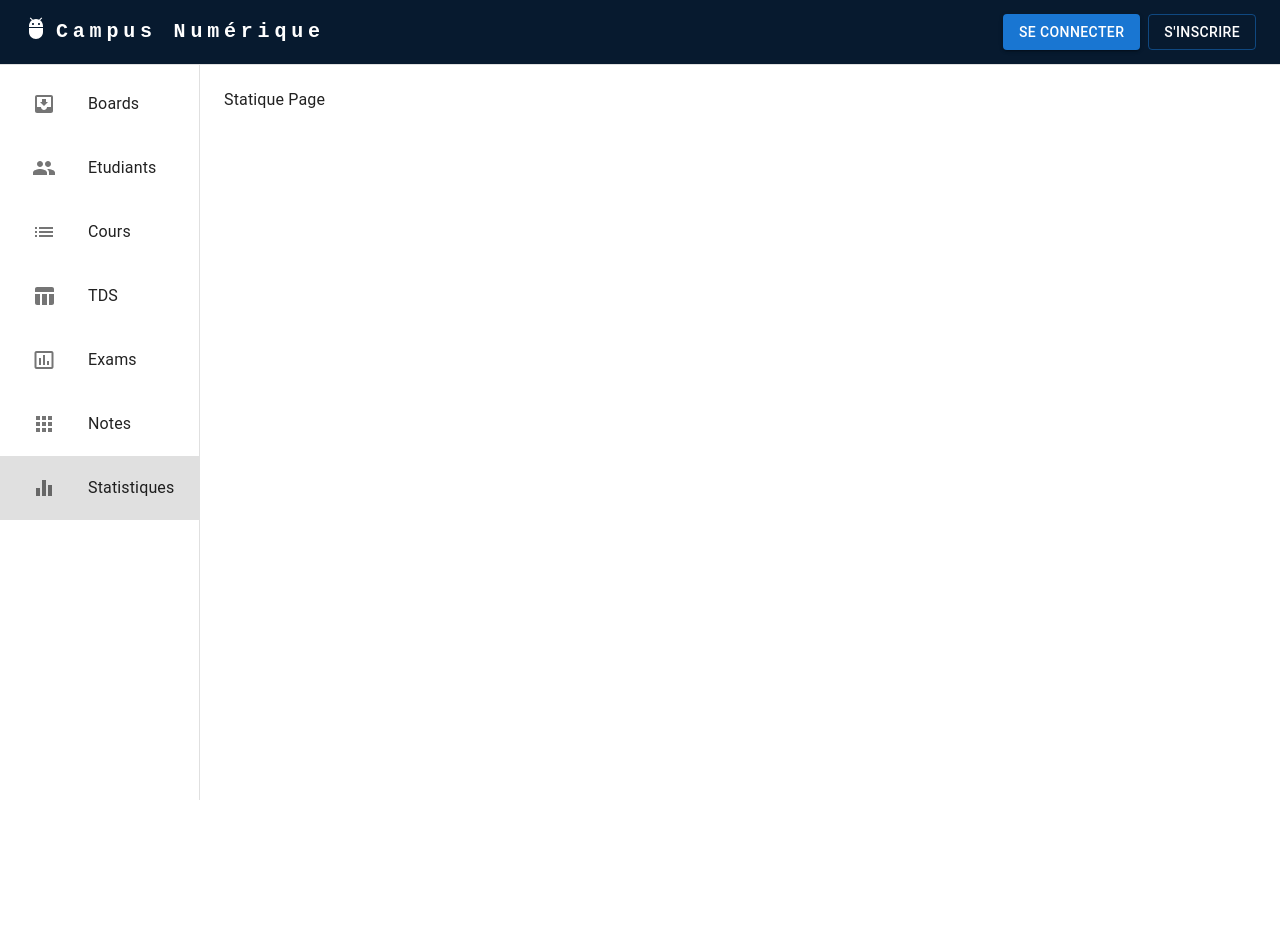
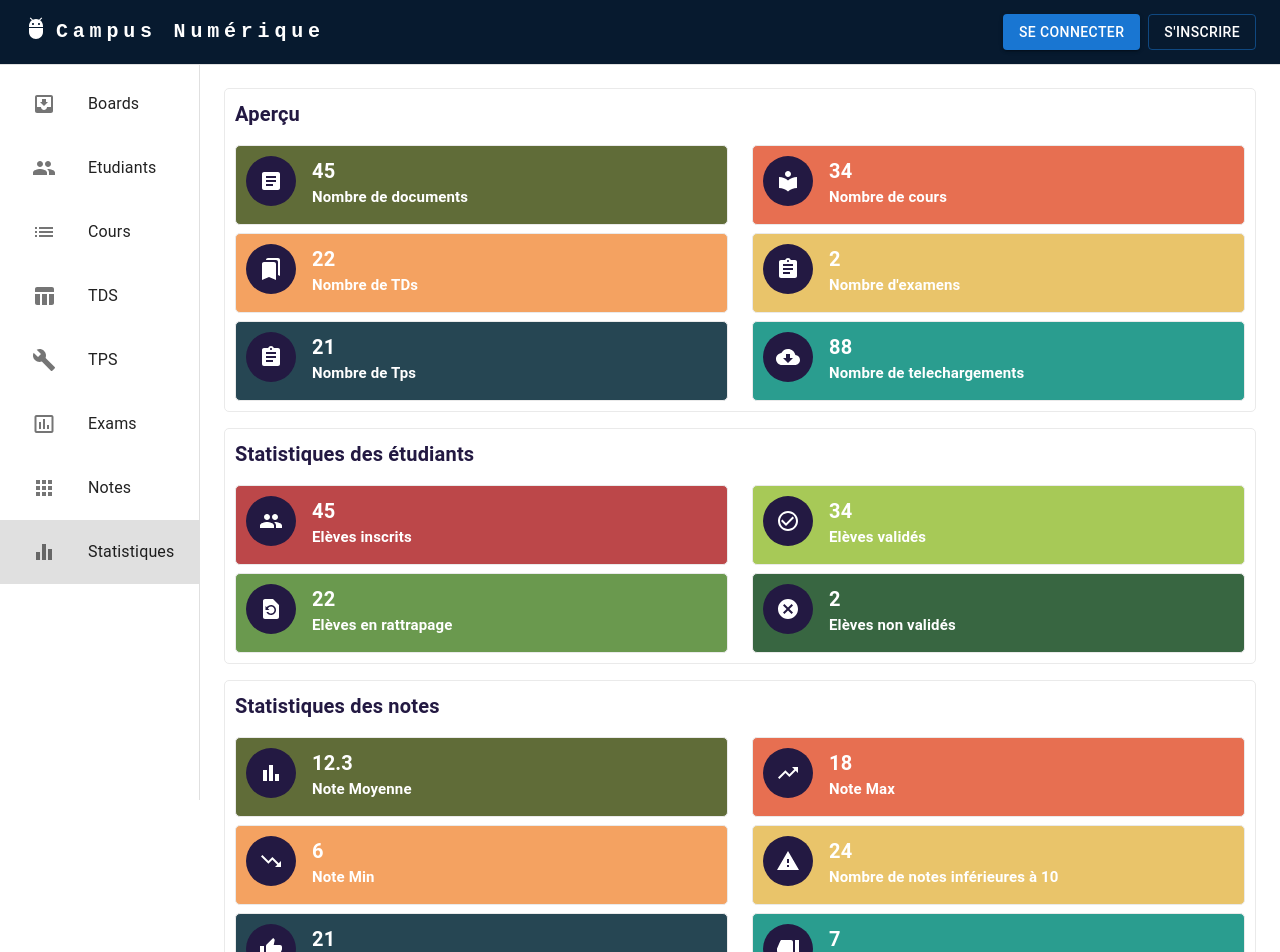
Before and after one commit to AnasHasna/campus_numerique, a React (Create React App) app in the folder frontend/: page /modules/1/statistiques in a window 1280 px wide. Shown: the top 952 px of the page. Before the commit the page ends 800 px from the top, so only its background shows below. Built offline with nearby package versions, Linux system fonts and the light colour scheme.

Commit message:
add statistique on backend and frontend

```diff
--- a/frontend/src/App.js
+++ b/frontend/src/App.js
@@ -12,11 +12,12 @@ import ExamensPage from "./pages/ExamensPage/ExamensPage";
 import HomePage from "./pages/HomePage/HomePage";
 import NotFoundPage from "./pages/NotFound/NotFoundPage";
 import MyAppBar from "./pages/shared/AppBar";
-import StatiquePage from "./pages/statiques/StatiquePage";
 import BoardPage from "./pages/board/BoardPage";
 import StudentsPage from "./pages/StudentsPages/StudentsPage";
 import TdsPages from "./pages/TdsPage/TdsPages";
 import NotesPage from "./pages/NotesPage/NotesPage";
+import StatistiquePage from "./pages/statistiques/StatistiquesPage";
+import TpsPage from "./pages/TpsPage/TpsPage";
 
 const queryClient = new QueryClient();
 
@@ -38,8 +39,9 @@ function App() {
               <Route path="notes" element={<NotesPage />} />
               <Route path="cours" element={<CoursPage />} />
               <Route path="tds" element={<TdsPages />} />
+              <Route path="tps" element={<TpsPage />} />
               <Route path="exams" element={<ExamensPage />} />
-              <Route path="statistiques" element={<StatiquePage />} />
+              <Route path="statistiques" element={<StatistiquePage />} />
             </Route>
             <Route path="auth">
               <Route path="login" element={<LoginPage />} />
--- a/frontend/src/components/CustomDrarwer.jsx
+++ b/frontend/src/components/CustomDrarwer.jsx
@@ -12,6 +12,7 @@ import {
 } from "@mui/material";
 
 import InboxIcon from "@mui/icons-material/MoveToInbox";
+import BuildIcon from "@mui/icons-material/Build";
 import ListIcon from "@mui/icons-material/List";
 import TableChartIcon from "@mui/icons-material/TableChart";
 import AppsIcon from "@mui/icons-material/Apps";
@@ -40,6 +41,11 @@ const sections = [
     title: "TDS",
     url: "tds",
     icon: <TableChartIcon />,
+  },
+  {
+    title: "TPS",
+    url: "tps",
+    icon: <BuildIcon />,
   },
   {
     title: "Exams",
--- /dev/null
+++ b/frontend/src/components/statistiques/ApercuSection.jsx
@@ -0,0 +1,75 @@
+import { Box, Grid, Stack, Typography } from "@mui/material";
+import CustomCardApercu from "../../components/statistiques/CustomCardApercu";
+
+import LocalLibraryIcon from "@mui/icons-material/LocalLibrary";
+import BookmarksIcon from "@mui/icons-material/Bookmarks";
+import AssignmentIcon from "@mui/icons-material/Assignment";
+import CloudDownloadIcon from "@mui/icons-material/CloudDownload";
+import ArticleIcon from "@mui/icons-material/Article";
+
+function ApercuSection() {
+  return (
+    <Stack
+      direction="column"
+      spacing={2}
+      sx={{
+        width: "100%",
+        padding: "10px",
+        border: "1px solid #eaeaea",
+        borderRadius: "5px",
+      }}
+    >
+      <Typography
+        sx={{
+          color: "#231942",
+          fontSize: "20px",
+          fontWeight: "bold",
+        }}
+      >
+        Aperçu
+      </Typography>
+      <Box>
+        <Grid container rowSpacing={1} columnSpacing={{ xs: 1, sm: 2, md: 3 }}>
+          <CustomCardApercu
+            number={45}
+            text="Nombre de documents"
+            backgroundColor="#606c38"
+            icon={<ArticleIcon />}
+          />
+          <CustomCardApercu
+            number={34}
+            text="Nombre de cours"
+            backgroundColor="#e76f51"
+            icon={<LocalLibraryIcon />}
+          />
+          <CustomCardApercu
+            number={22}
+            text="Nombre de TDs"
+            backgroundColor="#f4a261"
+            icon={<BookmarksIcon />}
+          />
+          <CustomCardApercu
+            number={2}
+            text="Nombre d'examens"
+            backgroundColor="#e9c46a"
+            icon={<AssignmentIcon />}
+          />
+          <CustomCardApercu
+            number={21}
+            text="Nombre de Tps"
+            backgroundColor="#264653"
+            icon={<AssignmentIcon />}
+          />
+          <CustomCardApercu
+            number={88}
+            text="Nombre de telechargements"
+            backgroundColor="#2a9d8f"
+            icon={<CloudDownloadIcon />}
+          />
+        </Grid>
+      </Box>
+    </Stack>
+  );
+}
+
+export default ApercuSection;
--- /dev/null
+++ b/frontend/src/components/statistiques/CustomCardApercu.jsx
@@ -0,0 +1,51 @@
+import { Avatar, Grid, Icon, Stack, Typography } from "@mui/material";
+
+function CustomCardApercu(props) {
+  return (
+    <Grid item xs={6}>
+      <Stack
+        direction="row"
+        spacing={2}
+        sx={{
+          border: "1px solid #eaeaea",
+          borderRadius: "5px",
+          padding: "10px",
+          backgroundColor: props.backgroundColor,
+          height: { xs: "150px", sm: "110px", md: "80px" },
+        }}
+      >
+        <Avatar
+          sx={{
+            width: "50px",
+            height: "50px",
+            backgroundColor: "#231942",
+          }}
+        >
+          <Icon>{props.icon}</Icon>
+        </Avatar>
+        <Stack>
+          <Typography
+            sx={{
+              color: "#ffffff",
+              fontSize: "20px",
+              fontWeight: "bold",
+            }}
+          >
+            {props.number}
+          </Typography>
+          <Typography
+            sx={{
+              color: "#ffffff",
+              fontSize: "15px",
+              fontWeight: "bold",
+            }}
+          >
+            {props.text}
+          </Typography>
+        </Stack>
+      </Stack>
+    </Grid>
+  );
+}
+
+export default CustomCardApercu;
--- /dev/null
+++ b/frontend/src/components/statistiques/StatistiquesNotes.jsx
@@ -0,0 +1,77 @@
+import { Box, Grid, Stack, Typography } from "@mui/material";
+import React from "react";
+import CustomCardApercu from "./CustomCardApercu";
+
+import BarChartIcon from "@mui/icons-material/BarChart";
+import TrendingUpIcon from "@mui/icons-material/TrendingUp";
+import TrendingDownIcon from "@mui/icons-material/TrendingDown";
+import WarningIcon from "@mui/icons-material/Warning";
+import ThumbUpIcon from "@mui/icons-material/ThumbUp";
+import ThumbDownIcon from "@mui/icons-material/ThumbDown";
+
+function StatistiquesNotes() {
+  return (
+    <Stack
+      direction="column"
+      spacing={2}
+      sx={{
+        width: "100%",
+        padding: "10px",
+        border: "1px solid #eaeaea",
+        borderRadius: "5px",
+      }}
+    >
+      <Typography
+        sx={{
+          color: "#231942",
+          fontSize: "20px",
+          fontWeight: "bold",
+        }}
+      >
+        Statistiques des notes
+      </Typography>
+      <Box>
+        <Grid container rowSpacing={1} columnSpacing={{ xs: 1, sm: 2, md: 3 }}>
+          <CustomCardApercu
+            number={12.3}
+            text="Note Moyenne"
+            backgroundColor="#606c38"
+            icon={<BarChartIcon />}
+          />
+          <CustomCardApercu
+            number={18}
+            text="Note Max"
+            backgroundColor="#e76f51"
+            icon={<TrendingUpIcon />}
+          />
+          <CustomCardApercu
+            number={6}
+            text="Note Min"
+            backgroundColor="#f4a261"
+            icon={<TrendingDownIcon />}
+          />
+          <CustomCardApercu
+            number={24}
+            text="Nombre de notes inférieures à 10"
+            backgroundColor="#e9c46a"
+            icon={<WarningIcon />}
+          />
+          <CustomCardApercu
+            number={21}
+            text="Nombre de notes supérieures à 10"
+            backgroundColor="#264653"
+            icon={<ThumbUpIcon />}
+          />
+          <CustomCardApercu
+            number={7}
+            text="Nombre de notes eliminatoires"
+            backgroundColor="#2a9d8f"
+            icon={<ThumbDownIcon />}
+          />
+        </Grid>
+      </Box>
+    </Stack>
+  );
+}
+
+export default StatistiquesNotes;
--- /dev/null
+++ b/frontend/src/components/statistiques/StudentsStatistiques.jsx
@@ -0,0 +1,63 @@
+import { Box, Grid, Stack, Typography } from "@mui/material";
+import React from "react";
+import CustomCardApercu from "./CustomCardApercu";
+
+import GroupIcon from "@mui/icons-material/Group";
+import CheckCircleOutlineIcon from "@mui/icons-material/CheckCircleOutline";
+import RestorePageIcon from "@mui/icons-material/RestorePage";
+import CancelIcon from "@mui/icons-material/Cancel";
+
+function StudentsStatistiques() {
+  return (
+    <Stack
+      direction="column"
+      spacing={2}
+      sx={{
+        width: "100%",
+        padding: "10px",
+        border: "1px solid #eaeaea",
+        borderRadius: "5px",
+      }}
+    >
+      <Typography
+        sx={{
+          color: "#231942",
+          fontSize: "20px",
+          fontWeight: "bold",
+        }}
+      >
+        Statistiques des étudiants
+      </Typography>
+      <Box>
+        <Grid container rowSpacing={1} columnSpacing={{ xs: 1, sm: 2, md: 3 }}>
+          <CustomCardApercu
+            number={45}
+            text="Elèves inscrits"
+            backgroundColor="#bc4749"
+            icon={<GroupIcon />}
+          />
+          <CustomCardApercu
+            number={34}
+            text="Elèves validés"
+            backgroundColor="#a7c957"
+            icon={<CheckCircleOutlineIcon />}
+          />
+          <CustomCardApercu
+            number={22}
+            text="Elèves en rattrapage"
+            backgroundColor="#6a994e"
+            icon={<RestorePageIcon />}
+          />
+          <CustomCardApercu
+            number={2}
+            text="Elèves non validés"
+            backgroundColor="#386641"
+            icon={<CancelIcon />}
+          />
+        </Grid>
+      </Box>
+    </Stack>
+  );
+}
+
+export default StudentsStatistiques;
--- /dev/null
+++ b/frontend/src/pages/TpsPage/TpsPage.jsx
@@ -0,0 +1,7 @@
+import CustomPageWithDrawer from "../../components/CustomPageWithDrawer";
+
+function TpsPage() {
+  return <CustomPageWithDrawer>TpsPages</CustomPageWithDrawer>;
+}
+
+export default TpsPage;
--- a/frontend/src/pages/statiques/StatiquePage.jsx
+++ /dev/null
@@ -1,7 +0,0 @@
-import CustomPageWithDrawer from "../../components/CustomPageWithDrawer";
-
-function StatiquePage() {
-  return <CustomPageWithDrawer>Statique Page</CustomPageWithDrawer>;
-}
-
-export default StatiquePage;
--- /dev/null
+++ b/frontend/src/pages/statistiques/StatistiquesPage.jsx
@@ -0,0 +1,20 @@
+import { Stack } from "@mui/material";
+import CustomPageWithDrawer from "../../components/CustomPageWithDrawer";
+
+import ApercuSection from "../../components/statistiques/ApercuSection";
+import StudentsStatistiques from "../../components/statistiques/StudentsStatistiques";
+import StatistiquesNotes from "../../components/statistiques/StatistiquesNotes";
+
+function StatistiquePage() {
+  return (
+    <CustomPageWithDrawer>
+      <Stack direction="column" spacing={2}>
+        <ApercuSection />
+        <StudentsStatistiques />
+        <StatistiquesNotes />
+      </Stack>
+    </CustomPageWithDrawer>
+  );
+}
+
+export default StatistiquePage;
```
Also changed, not shown: 2 other files (tests, documents, lock files or other folders).
